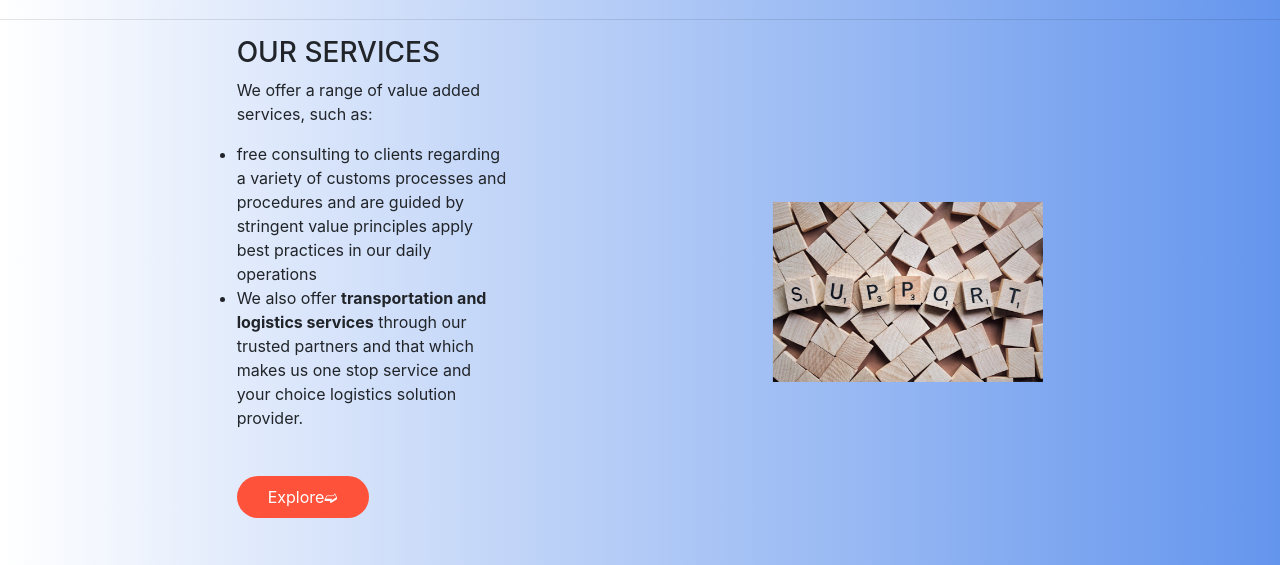
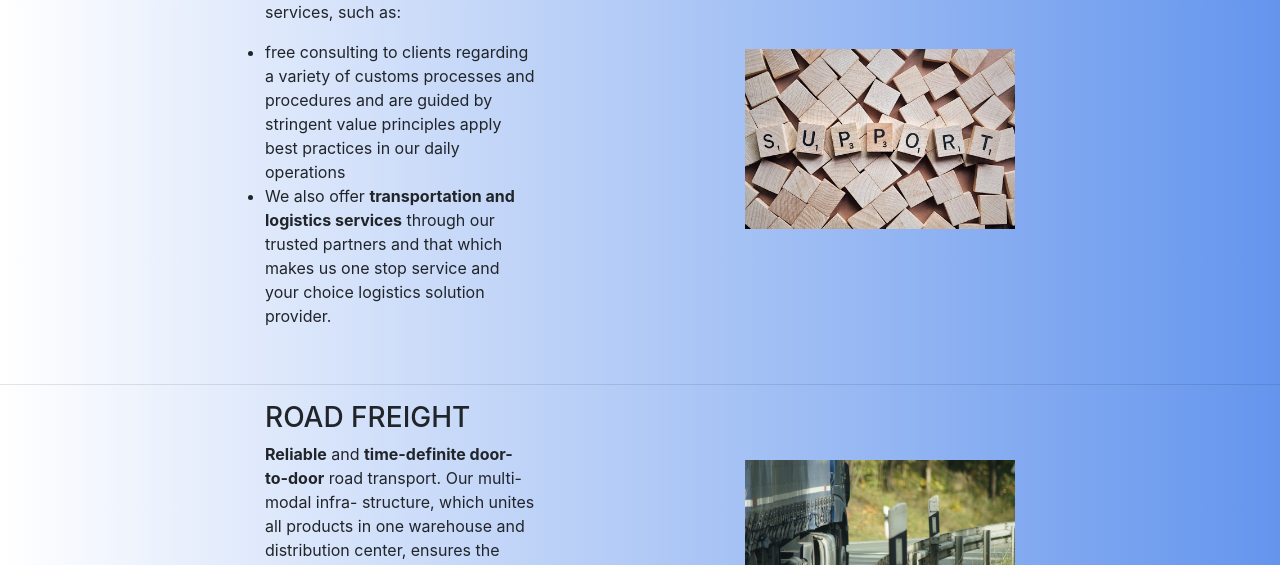
Before and after one commit to GeminiDevs/gooa-production, a Django app: page /services/ in a window 1280 px wide. Shown: the part 1776-2341 px from the top of the page. Run offline with Django 3.2, Linux system fonts and the light colour scheme; some libraries are stand-ins or nearby versions.

Commit message:
Slave (#4)
* .

* .

```diff
--- a/templates/services.html
+++ b/templates/services.html
@@ -74,7 +74,7 @@
 <!--              <h5>Purpose</h5>-->
 <!--              <p>To be a leader in the logistics & general supplies by providing enhanced services, relationship and profitability</p>-->
 <!--          </div>-->
-      </div>
+
             <div class="slideshow-item">
           <img src="{% static 'images/strategy.jpg' %}" alt="">
           <div class="slideshow-item-text">
@@ -83,7 +83,6 @@
           </div>
       </div>
   </div>
-
 
 
   <div class="more">
@@ -113,7 +112,6 @@
                       clients' shipments. Precisely Tallient Logistics Ltd
                       offers: <ul> <li>Transportation</li> <li>Moving Services</li> <li>Processing of abnormal cargo permits</li> <li>Cargo tracking and escorting.</li></ul> </p>
 
-                  <a href="" class="btn">Explore<span>&#10155;</span></a>
               </div>
               <div class="col-2">
                   <img src="{% static 'images/overseas.jpg' %}">
@@ -125,6 +123,7 @@
           <br>
           <hr>
 
+      <div class="container">
       <div class="row" id="ourservices">
           <div class="col-2">
               <h3>OUR SERVICES</h3>
@@ -140,18 +139,18 @@
                   stop service and your choice logistics
                   solution provider. </li></ul>
 
-              <a href="" class="btn">Explore<span>&#10155;</span></a>
           </div>
           <div class="col-2">
               <img src="{% static 'images/services.jpg' %}">
 
           </div>
       </div>
+      </div>
 
           <br>
           <hr>
 
-
+<div class="container">
       <div class="row" id="road">
           <div class="col-2">
               <h3>ROAD FREIGHT</h3>
@@ -167,15 +166,17 @@
                   loads
               </p>
 
-              <a href="" class="btn">Explore<span>&#10155;</span></a>
           </div>
           <div class="col-2">
               <img src="{% static 'images/road.jpg' %}" >
 
           </div>
+      </div>
+</div>
           <br>
           <hr>
 
+      <div class="container">
           <div class="row" id="customs">
               <div class="col-2">
                   <h3>CUSTOMS CLEARANCE</h3>
@@ -202,17 +203,18 @@
                   Revenue Authority through the Simba System </li> <li>Direct Computer Link to Kenya Ports Authority
                   through KWATOS </li></ul></p>
 
-                  <a href="" class="btn">Explore<span>&#10155;</span></a>
               </div>
               <div class="col-2">
                   <img src="{% static 'images/customsbrokerage.jpg' %}" >
 
               </div>
           </div>
+      </div>
 
           <br>
           <hr>
 
+      <div class="container">
           <div class="row" id="supplies">
               <div class="col-2">
                   <h3>GENERAL SUPPLIES: </h3>
@@ -229,13 +231,13 @@
                   <p><ul><li>Sand, Bricks, Cement, Iron, CGI Sheets</li><li>Design and Fabrication of House Hold items (Steel Beds /Tables, Chairs Etc. </li><li>Heavy Machinery </li><li>Construction & Renovation of Buildings
                   / Roads </li><li>Water Heating & Cooling System </li></ul></p>
 
-                  <a href="" class="btn">Explore<span>&#10155;</span></a>
               </div>
               <div class="col-2">
                   <img src="{% static 'images/construction.jpg' %}" >
 
               </div>
           </div>
+
           <br>
           <hr>
 
@@ -260,17 +262,17 @@
                   Personnel Files, Binders, Indices,
                   Office Tapes & Adhesives</li><li>Continuous
                   Stationery, Clips & Fasteners</li></ul></p>
-                  <a href="" class="btn">Explore<span>&#10155;</span></a>
               </div>
               <div class="col-2">
                   <img src="{% static 'images/office.jpg' %}" >
 
               </div>
           </div>
+      </div>
           <br>
           <hr>
 
-
+<div class="container">
           <div class="row" id="printing">
               <div class="col-2">
                   <h3>Printing Services</h3>
@@ -283,23 +285,38 @@
                   types of Offset Press Printing e.g. Letterheads, Comp slips, Invoice books,
                   Delivery, Cash sales, Exercise books, Flyers, Posters, Brochures, Labels etc.</li><li>Color
                   separations and full color printing of all sizes.</li></ul></p>
-                  <h3 id="advertising">Advertising and Branding</h3>
+                                </div>
+              <div class="col-2">
+                  <img src="{% static 'images/printing.jpg' %}" >
+
+              </div>
+          </div>
+</div>
+      <br>
+      <hr>
+
+      <div class="container">
+                    <div class="row" id="advertising">
+              <div class="col-2">
+                  <h3>Advertising and Branding</h3>
                   <p>Gooa World Freighters Limited’s Marketing division has qualified staff members
                       with experience in branding and advertising, which includes: <ul><li>Graphic
                   design and printing of; Letterheads, Logo design, Business
                   cards, Occasion cards, Staff ID cards, Sign boards, Neon signs and Bill
                   boards of all sizes.</li><li>Plotter Branding</li><li>Wide format printing</li></ul></p>
-                  <a href="" class="btn">Explore<span>&#10155;</span></a>
               </div>
               <div class="col-2">
-                  <img src="{% static 'images/printing.jpg' %}" >
+                  <img src="{% static 'images/advertising.jpg' %}" >
 
               </div>
           </div>
+      </div>
+
 
           <br>
           <hr>
 
+      <div class="container">
           <div class="row" id="corporate">
               <div class="col-2">
                   <h3>Corporate Advertising and Branding</h3>
@@ -308,18 +325,18 @@
                   design and printing.</li><li>Letterheads,
                   Logo design, Business cards, Occasion cards, Staff ID
                   cards, Sign boards, Neon signs and Bill boards of all sizes.</li><li>Plotter Branding</li><li>Wide Format Printing</li></ul></p>
-                  <a href="" class="btn">Explore<span>&#10155;</span></a>
               </div>
               <div class="col-2">
-                  <img src={% static 'images/advertising.jpg' %}>
+                  <img src={% static 'images/customsbrokerage.jpg' %}>
 
               </div>
           </div>
+      </div>
 
           <br>
           <hr>
 
-
+<div class="container">
           <div class="row" id="agriculture">
               <div class="col-2">
               <h3>Supply of Agricultural Products <small style="font-family: 'Sansita Swashed', cursive"><i>Your place to find all your supplies for your agricultural or produce business, Order TODAY!</i></small></h3>
@@ -333,17 +350,16 @@
                   transforming business environment
                   Our good source procurement team has established: <ul><li>Strong reputation with manufacturing partners for handling product with integrity</li><li>The first source of liquidation for many manufacturers </li><li>Supplier relationships that include exclusive product lines, first refusal
               rights and “take all” contracts </li><li>The ability to purchase and finance large lots of product for our customers </li></ul></p>
-                  <a href="" class="btn">Explore<span>&#10155;</span></a>
               </div>
               <div class="col-2">
                   <img src="{% static 'images/agriculture.jpg' %}" style="height: available" width="1920">
 
               </div>
           </div>
+</div>
           <br>
           <hr>
       </div>
-  </div>
 
   <footer class="py-5 bg-dark" style="height: 5px">
       <!--      <div class="container-footer" style="height: 5px" style="width: auto">-->
```
Also changed, not shown: templates/index.html (+2 -35 lines).
